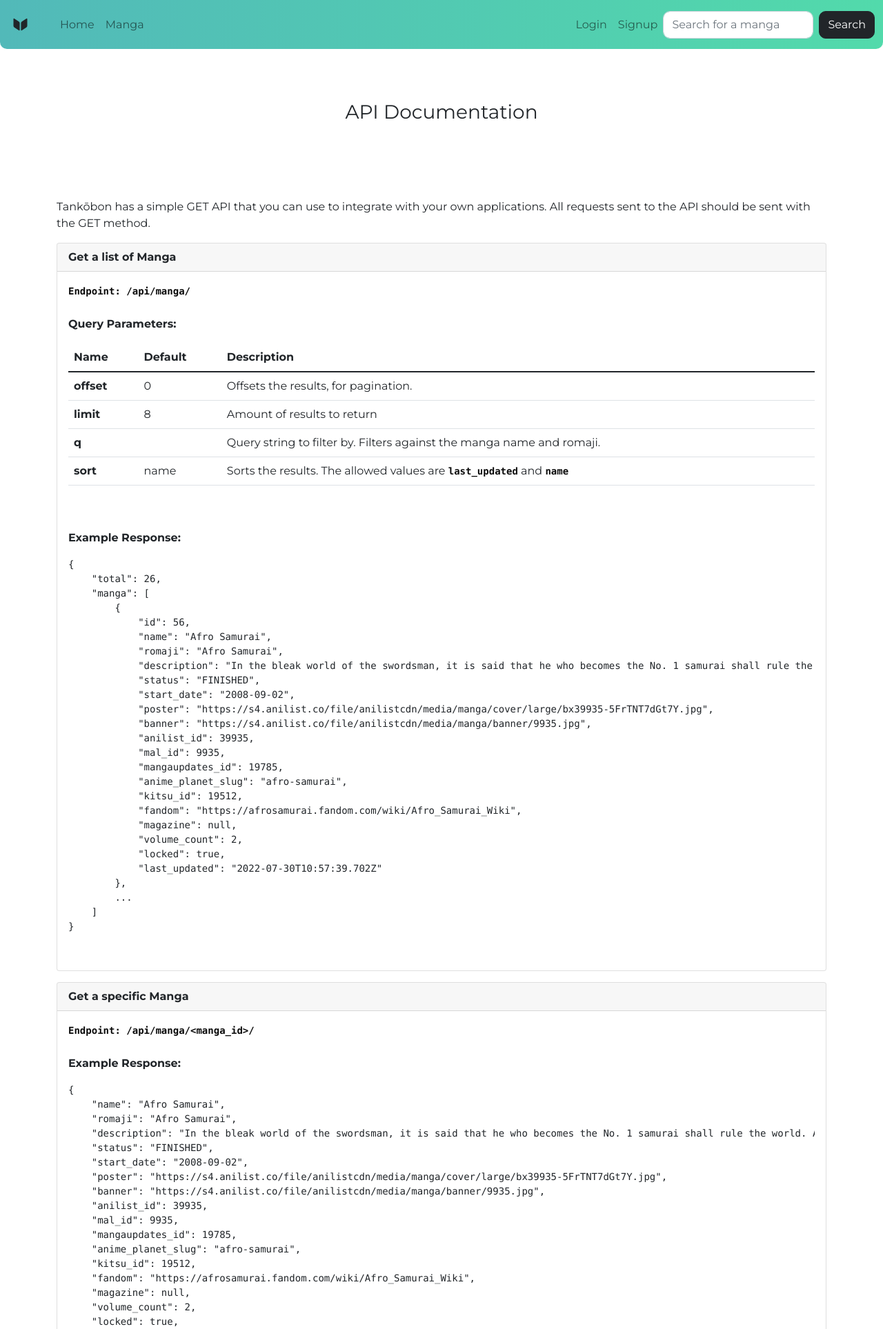
After one commit to crxssed7/tankobon, a Django app: page /docs/ in a window 1280 px wide. The commit adds this page. Shown: the top 1927 px of the page at 69% size. Run offline with Django 3.2, Linux system fonts and the light colour scheme.

Commit message:
add api docs

```diff
--- a/api/views.py
+++ b/api/views.py
@@ -31,7 +31,9 @@ def get_manga(request):
         manga = list(Manga.objects.values().order_by(sort_field)[offset:offset + limit])
     else:
         manga = list(Manga.objects.filter(Q(name__icontains=query) | Q(romaji__icontains=query)).values().order_by(sort_field)[offset:offset + limit])
+    total = Manga.objects.count()
     data = {
+        'total': total,
         'manga': manga
     }
     return JsonResponse(data=data)
--- a/static/css/base.css
+++ b/static/css/base.css
@@ -127,6 +127,7 @@ code {
 /* width */
 ::-webkit-scrollbar {
     width: 4px;
+    height: 4px;
 }
 
 /* Track */
--- a/templates/base.html
+++ b/templates/base.html
@@ -67,6 +67,7 @@
                 <a href="https://github.com/crxssed7/tankobon" class="link">Tankōbon</a> developed by <a
                     href="https://github.com/crxssed7" class="link">crxssed</a> · <a
                     href="https://forms.gle/TYcJq3EJhPhC4iE87" class="link">Reports</a> · <a
+                    href="{% url 'docs' %}" class="link">API</a> · <a
                     href="{% url 'contrib' %}" class="link">Contribution Guidelines</a>
             </p>
         </div>
--- /dev/null
+++ b/web/templates/web/api.html
@@ -0,0 +1,178 @@
+{% extends 'base.html' %}
+
+{% load static %}
+
+{% block title %}API Documentation - Tankōbon{% endblock %}
+
+{% block extrahead %}
+<meta property="og:description"
+    content="Tankōbon has a simple GET API that allows you to integrate Tankōbon data with other applications.">
+<meta name="keywords"
+    content="tankobon, tankōbon, manga, chapters, manga chapters, volumes, manga volumes, tankobon api, manga api">
+<meta property="og:title" content="Tankōbon - Simple GET API" />
+<meta property="og:image" content="{% static 'img/header.png' %}" />
+<meta property="og:image:alt" content="Tankōbon logo" />
+<meta name="twitter:image" content="{% static 'img/header.png' %}" />
+<meta property="twitter:image:alt" content="Tankōbon logo" />
+<meta name="twitter:card" content="summary_large_image" />
+{% endblock %}
+
+{% block content %}
+
+<style>
+    th,
+    td {
+        padding: 15px;
+        padding-left: 0px;
+    }
+</style>
+
+<div class="feature">
+    <h3>API Documentation</h3>
+</div>
+<div class="container section">
+    <p>Tankōbon has a simple GET API that you can use to integrate with your own applications. All requests sent to the
+        API should be sent with the GET method.</p>
+    <div class="card mb-3" style="max-width: auto; height: auto;">
+        <div class="card-header">
+            <b>Get a list of Manga</b>
+        </div>
+        <div class="card-body text-dark">
+            <code>Endpoint: /api/manga/</code>
+            <br><br>
+            <p><b>Query Parameters:</b></p>
+            <table class="table">
+                <thead>
+                    <tr>
+                        <th scope="col">Name</th>
+                        <th scope="col">Default</th>
+                        <th scope="col">Description</th>
+                    </tr>
+                </thead>
+                <tbody>
+                    <tr>
+                        <th scope="row">offset</th>
+                        <td>0</td>
+                        <td>Offsets the results, for pagination.</td>
+                    </tr>
+                    <tr>
+                        <th scope="row">limit</th>
+                        <td>8</td>
+                        <td>Amount of results to return</td>
+                    </tr>
+                    <tr>
+                        <th scope="row">q</th>
+                        <td></td>
+                        <td>Query string to filter by. Filters against the manga name and romaji.</td>
+                    </tr>
+                    <tr>
+                        <th scope="row">sort</th>
+                        <td>name</td>
+                        <td>Sorts the results. The allowed values are <code>last_updated</code> and <code>name</code>
+                        </td>
+                    </tr>
+                </tbody>
+            </table>
+            <br><br>
+            <p><b>Example Response:</b></p>
+            <pre>
+{
+    "total": 26,
+    "manga": [
+        {
+            "id": 56,
+            "name": "Afro Samurai",
+            "romaji": "Afro Samurai",
+            "description": "In the bleak world of the swordsman, it is said that he who becomes the No. 1 samurai shall rule the world. And only No.2 is allowed to challenge No.1. Afro Samurai has assumed the mantle of No. 2, seeking vengeance against No.1, a gunman who killed his father years ago. But assassins lurk at every corner, seeking to rob Afro Samurai of the title of No. 2. Can Afro survive long enough to exact his revenge?",
+            "status": "FINISHED",
+            "start_date": "2008-09-02",
+            "poster": "https://s4.anilist.co/file/anilistcdn/media/manga/cover/large/bx39935-5FrTNT7dGt7Y.jpg",
+            "banner": "https://s4.anilist.co/file/anilistcdn/media/manga/banner/9935.jpg",
+            "anilist_id": 39935,
+            "mal_id": 9935,
+            "mangaupdates_id": 19785,
+            "anime_planet_slug": "afro-samurai",
+            "kitsu_id": 19512,
+            "fandom": "https://afrosamurai.fandom.com/wiki/Afro_Samurai_Wiki",
+            "magazine": null,
+            "volume_count": 2,
+            "locked": true,
+            "last_updated": "2022-07-30T10:57:39.702Z"
+        },
+        ...
+    ]
+}
+            </pre>
+        </div>
+    </div>
+    <div class="card mb-3" style="max-width: auto; height: auto;">
+        <div class="card-header">
+            <b>Get a specific Manga</b>
+        </div>
+        <div class="card-body text-dark">
+            <code>Endpoint: /api/manga/&#60;manga_id&#62;/</code>
+            <br><br>
+            <p><b>Example Response:</b></p>
+            <pre>
+{
+    "name": "Afro Samurai",
+    "romaji": "Afro Samurai",
+    "description": "In the bleak world of the swordsman, it is said that he who becomes the No. 1 samurai shall rule the world. And only No.2 is allowed to challenge No.1. Afro Samurai has assumed the mantle of No. 2, seeking vengeance against No.1, a gunman who killed his father years ago. But assassins lurk at every corner, seeking to rob Afro Samurai of the title of No. 2. Can Afro survive long enough to exact his revenge?",
+    "status": "FINISHED",
+    "start_date": "2008-09-02",
+    "poster": "https://s4.anilist.co/file/anilistcdn/media/manga/cover/large/bx39935-5FrTNT7dGt7Y.jpg",
+    "banner": "https://s4.anilist.co/file/anilistcdn/media/manga/banner/9935.jpg",
+    "anilist_id": 39935,
+    "mal_id": 9935,
+    "mangaupdates_id": 19785,
+    "anime_planet_slug": "afro-samurai",
+    "kitsu_id": 19512,
+    "fandom": "https://afrosamurai.fandom.com/wiki/Afro_Samurai_Wiki",
+    "magazine": null,
+    "volume_count": 2,
+    "locked": true,
+    "last_updated": "2022-07-30T10:57:39.702Z",
+    "id": 56
+}
+            </pre>
+        </div>
+    </div>
+    <div class="card mb-3" style="max-width: auto; height: auto;">
+        <div class="card-header">
+            <b>Get the volumes of a Manga</b>
+        </div>
+        <div class="card-body text-dark">
+            <code>Endpoint: /api/manga/&#60;manga_id&#62;/volumes/</code>
+            <br><br>
+            <p><b>Example Response:</b></p>
+            <pre>
+[
+    {
+        "number": 1,
+        "poster": "https://dyn.media.forbiddenplanet.com/q49aNfFLAn_hhJHr8GfAuQzuB_g=/trim/fit-in/394x600/filters:format(webp)/https://media.forbiddenplanet.com/products/eb/35/617d1f33ebf4d378bfb981d89c2e78741cfc.jpg",
+        "chapters": [
+            "Chapter 1",
+            "Chapter 2",
+            "Chapter 3",
+            "Chapter 4",
+            "Chapter 5"
+        ]
+    },
+    {
+      "number": 2,
+      "poster": "https://dyn.media.forbiddenplanet.com/2VX0VJeIV5DpFD1ajc4OhFHIA2U=/trim/fit-in/395x600/filters:format(webp)/https://media.forbiddenplanet.com/products/41/d3/f6f516767355478c878e090c5e35956ed7e2.jpg",
+      "chapters": [
+            "Chapter 6",
+            "Chapter 7",
+            "Chapter 8",
+            "Chapter 9",
+            "Chapter 10"
+      ]
+    }
+]
+            </pre>
+        </div>
+    </div>
+</div>
+
+{% endblock %}
--- a/web/urls.py
+++ b/web/urls.py
@@ -5,6 +5,7 @@ from . import views
 urlpatterns = [
     path('', views.index, name='index'),
     path('contrib/', views.contrib, name='contrib'),
+    path('docs/', views.docs, name='docs'),
     path('manga/', views.SearchResultsView.as_view(), name='search'),
     path('manga/<int:manga_id>/', views.detail, name='manga'),
     path('manga/new/', views.new_manga, name='new_manga'),
--- a/web/views.py
+++ b/web/views.py
@@ -20,6 +20,9 @@ def index(request):
 
 def contrib(request):
     return render(request, 'web/contrib.html')
+
+def docs(request):
+    return render(request, 'web/api.html')
 
 class SearchResultsView(ListView):
     model = Manga
```
